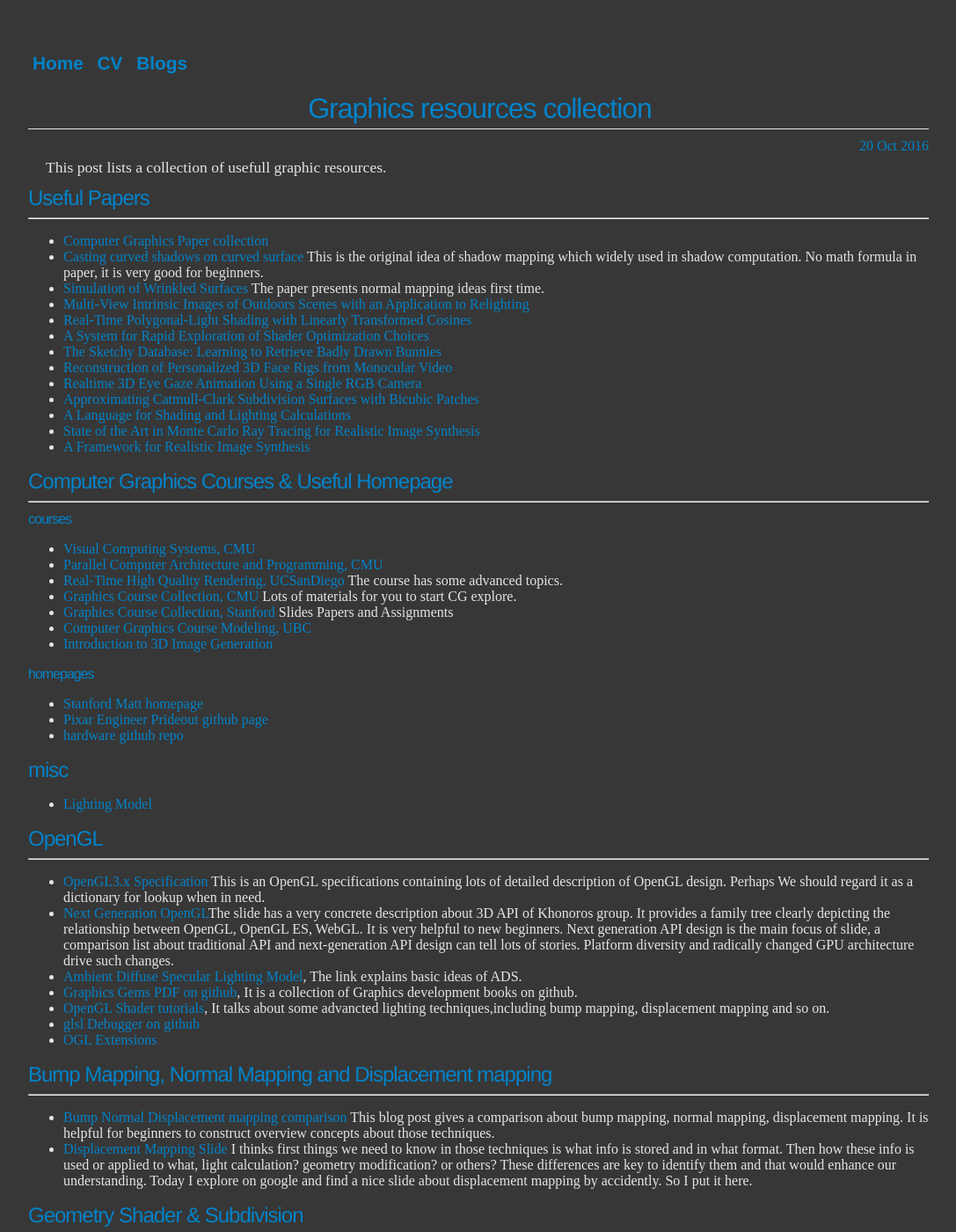
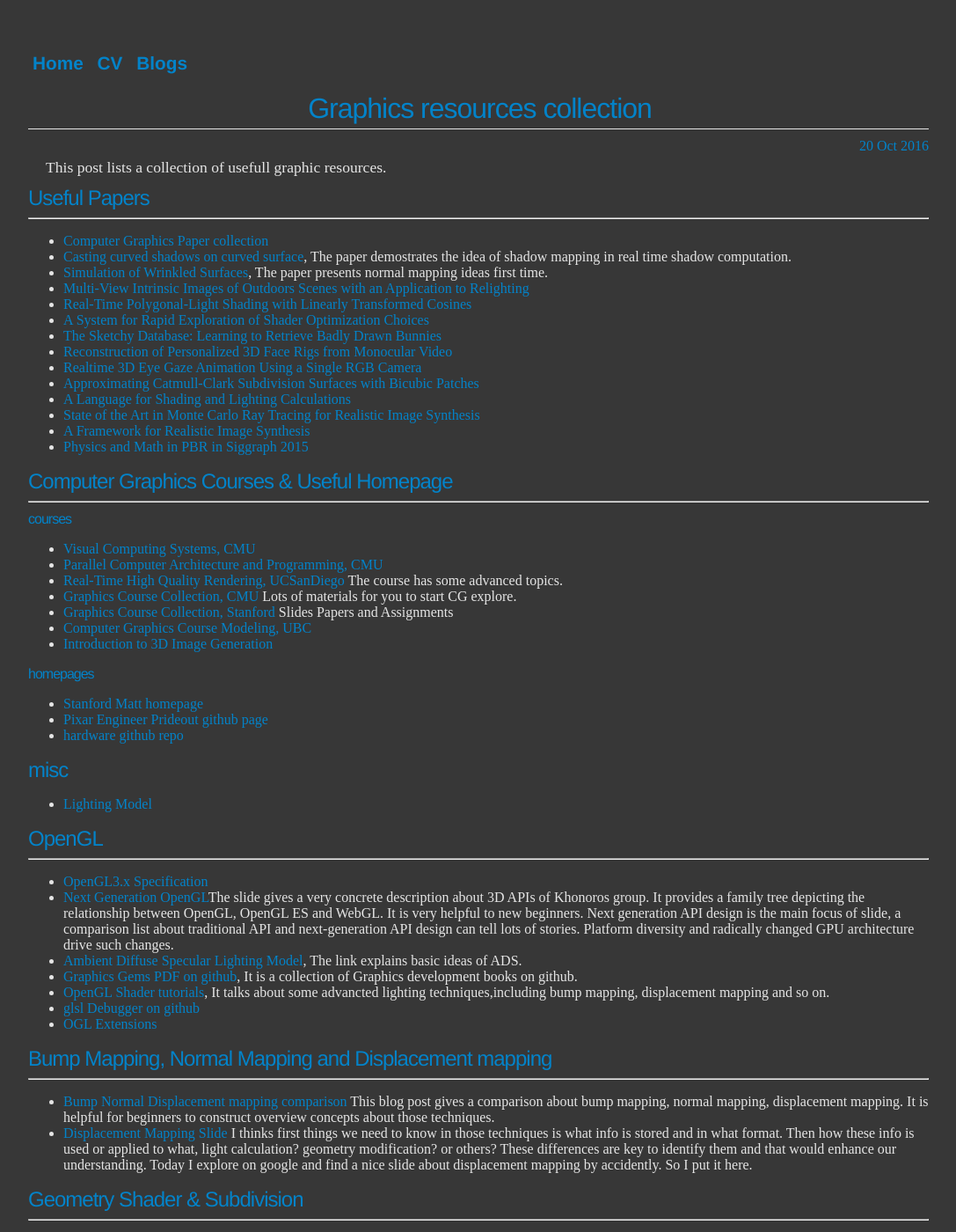
Before and after one commit to ychding11/ychding11.github.io, a Jekyll site: the page built from _posts/2015-03-23-Graphics-Resources.md, in a window 1280 px wide and 1400 px high. Shown: the whole window at 88% size, without its empty margins (96-1183 px from the left). Built offline with Jekyll 4.4.1, drawn with Linux system fonts in a browser that asks for light colours; formulas are drawn with MathJax 3.

Commit message:
add siggraph 2015 notes about physics and math of PBR.

```diff
--- a/_posts/2015-03-23-Graphics-Resources.md
+++ b/_posts/2015-03-23-Graphics-Resources.md
@@ -10,9 +10,8 @@ This post lists a collection of usefull graphic resources.
 ---
 
 - [Computer Graphics Paper collection](http://kesen.realtimerendering.com/)
-- [Casting curved shadows on curved surface](http://cseweb.ucsd.edu/~ravir/274/15/papers/p270-williams.pdf) This is the original idea
-    of shadow mapping which widely used in shadow computation. No math formula in paper, it is very good for beginners.
-- [Simulation of Wrinkled Surfaces](http://research.microsoft.com/pubs/73939/p286-blinn.pdf) The paper presents normal mapping ideas first time.
+- [Casting curved shadows on curved surface](http://cseweb.ucsd.edu/~ravir/274/15/papers/p270-williams.pdf), The paper demostrates the idea of shadow mapping in real time shadow computation.
+- [Simulation of Wrinkled Surfaces](http://research.microsoft.com/pubs/73939/p286-blinn.pdf), The paper presents normal mapping ideas first time.
 - [Multi-View Intrinsic Images of Outdoors Scenes with an Application to Relighting](http://www-sop.inria.fr/reves/Basilic/2015/DRCLLPD15/)
 - [Real-Time Polygonal-Light Shading with Linearly Transformed Cosines](https://eheitzresearch.wordpress.com/415-2/)
 - [A System for Rapid Exploration of Shader Optimization Choices](http://graphics.cs.cmu.edu/projects/spire/)
@@ -23,6 +22,7 @@ This post lists a collection of usefull graphic resources.
 - [A Language for Shading and Lighting Calculations](http://www.cs.cmu.edu/afs/cs.cmu.edu/academic/class/15869-f11/www/readings/hanrahan90_rsl.pdf)
 - [State of the Art in Monte Carlo Ray Tracing for Realistic Image Synthesis](https://inst.eecs.berkeley.edu/~cs294-13/fa09/lectures/course29sig01.pdf)
 - [A Framework for Realistic Image Synthesis](http://www.graphics.cornell.edu/pubs/1997/GTS+97.pdf)
+- [Physics and Math in PBR in Siggraph 2015](http://blog.selfshadow.com/publications/s2015-shading-course/hoffman/s2015_pbs_physics_math_slides.pdf)
 
 
 ## Computer Graphics Courses & Useful Homepage
@@ -48,13 +48,8 @@ This post lists a collection of usefull graphic resources.
 ## OpenGL
 ---
 
-- [OpenGL3.x Specification](https://www.opengl.org/registry/doc/glspec32.core.20091207.pdf) This is an OpenGL specifications
-    containing lots of detailed description of OpenGL design. Perhaps We should regard it as a dictionary for lookup when in need.
-- [Next Generation OpenGL](https://www.khronos.org/assets/uploads/events/Next-Generation-OpenGL-Dec14.pdf)The slide has a very
-    concrete description about 3D API of Khonoros group. It provides a family tree clearly depicting the relationship between
-    OpenGL, OpenGL ES, WebGL. It is very helpful to new beginners. Next generation API design is the main focus of slide, a
-    comparison list about traditional API and next-generation API design can tell lots of stories. Platform diversity and
-    radically changed GPU architecture drive such changes.
+- [OpenGL3.x Specification](https://www.opengl.org/registry/doc/glspec32.core.20091207.pdf)
+- [Next Generation OpenGL](https://www.khronos.org/assets/uploads/events/Next-Generation-OpenGL-Dec14.pdf)The slide gives a very concrete description about 3D APIs of Khonoros group. It provides a family tree depicting the relationship between OpenGL, OpenGL ES and WebGL. It is very helpful to new beginners. Next generation API design is the main focus of slide, a comparison list about traditional API and next-generation API design can tell lots of stories. Platform diversity and radically changed GPU architecture drive such changes.
 - [Ambient Diffuse Specular Lighting Model](http://www.learnopengl.com/#!Lighting/Basic-Lighting), The link explains basic ideas of ADS.
 - [Graphics Gems PDF on github](https://github.com/tl3shi/books/tree/master/GameDev/Graphics), It is a collection of Graphics development books on github.
 - [OpenGL Shader tutorials](https://www.opengl.org/sdk/docs/tutorials/TyphoonLabs/Chapter_4.pdf), It talks about some advancted lighting techniques,including bump mapping, displacement mapping and so on.
```
